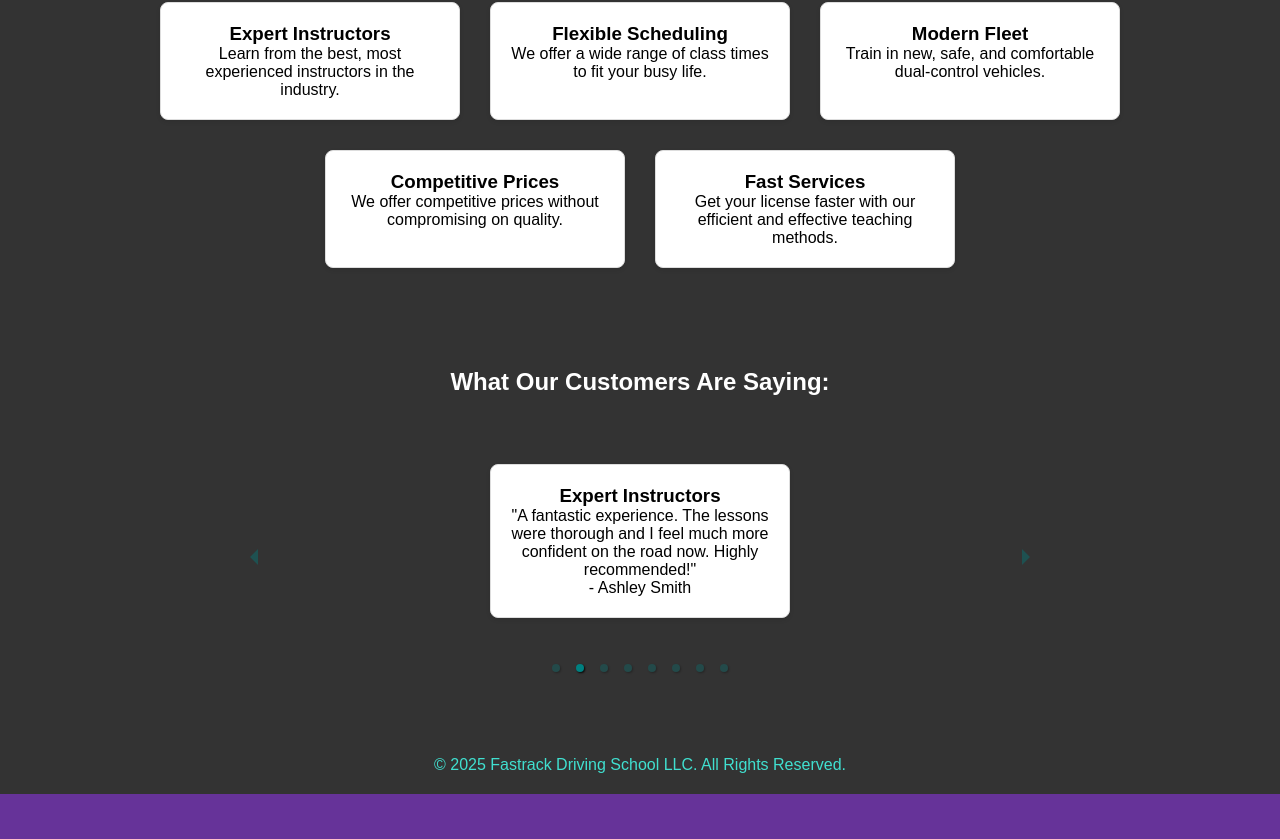
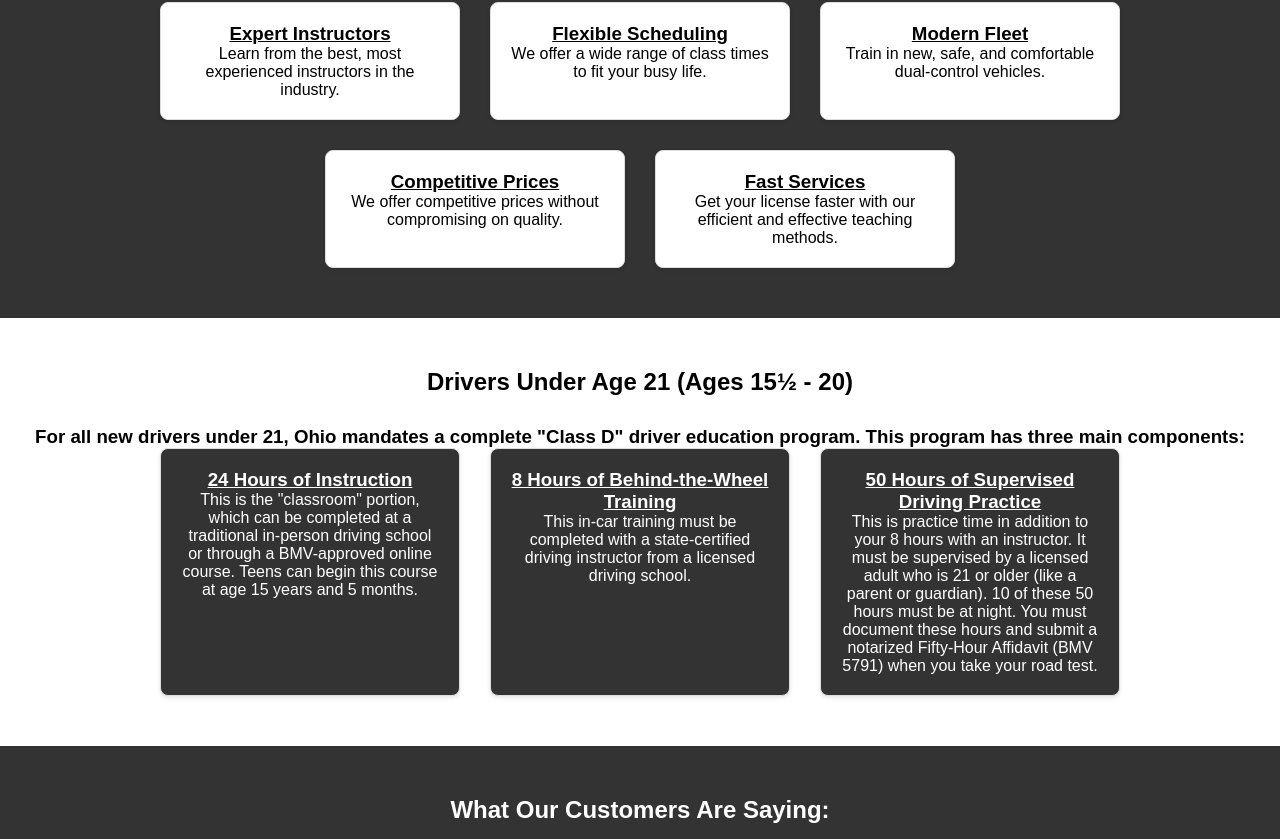
Before and after one commit to cryptocoledotcom/fastrack-drivingschool-website, a React (Create React App) app: page / in a window 1280 px wide. Shown: the part 541-1380 px from the top of the page. Before the commit the page ends 1335 px from the top, so only its background shows below. Built offline with nearby package versions, Linux system fonts and the light colour scheme; no server answers.

Commit message:
added design changes as well as text upgrades to cards and headings, added new section to home.js

```diff
--- a/src/pages/Courses.css
+++ b/src/pages/Courses.css
@@ -6,6 +6,12 @@
 }
 
 .course-info-container h1 {
+  color: var(--white);
+  text-decoration: underline
+}
+
+
+.course-info-container p {
   color: var(--white);
 }
 
@@ -22,6 +28,7 @@
 .features-title {
   color: var(--dark-gray);
   margin-bottom: 30px;
+  text-decoration: underline;
 }
 
 .feature-list {
@@ -38,11 +45,21 @@
   padding: 20px;
   width: 300px;
   box-shadow: 0 2px 4px rgba(0,0,0,0.1);
+  transition: transform 0.2s; /* Add transition for smooth animation */
+}
+
+.feature-card:hover {
+  transform: translateY(-5px); /* Bounce effect on hover */
 }
 
 .feature-card h2 {
   font-size: 1.5rem;
   color: var(--dark-gray);
+  text-decoration: underline;
+}
+
+.feature-card p {
+  color: var(--black);
 }
 
 .course-list-container {
@@ -53,6 +70,7 @@
 
 .courses-title {
     color: var(--white);
+    text-decoration: underline;
 }
 
 .course-list {
@@ -62,6 +80,11 @@
   gap: 30px;
   margin-top: 30px;
 }
+
+.course-list p {
+  color: var(--black);
+}
+
 
 .course-card {
   background: var(--light-gray-1);
@@ -80,6 +103,7 @@
 .course-card h2 {
   font-size: 1.5rem;
   color: var(--dark-gray);
+  text-decoration: underline;
 }
 
 .course-price {
--- a/src/pages/Courses.js
+++ b/src/pages/Courses.js
@@ -22,13 +22,13 @@ function Courses() {
     <>
       <div className="course-info-container">
         <h1>Ohio Driver's Training Made Simple:</h1>
-        <h2>Fastrack Driving School offers state-approved driver's education for new drivers aged 16-21. Our program provides everything you need to meet the Ohio Department of Public Safety requirements and confidently prepare for your licensing exam.</h2>
+        <p>Fastrack Driving School offers state-approved driver's education for new drivers aged 15½-20. Our program provides everything you need to meet the Ohio Department of Public Safety requirements and confidently prepare for your licensing exam.</p>
         <h1>Complete State-Approved Program:</h1>
-        <h2>We provide the full 24 hours of classroom lessons and 8 hours of behind-the-wheel instruction required by the state of Ohio.</h2>
+        <p>We provide the full 24 hours of classroom lessons and 8 hours of behind-the-wheel instruction required by the state of Ohio.</p>
         <h1>Convenient Online Scheduling:</h1>
-        <h2>Manage your in-car lessons with ease. Your online student profile allows you to book driving times, receive real-time updates, and get automated reminders for upcoming appointments.</h2>
+        <p>Manage your in-car lessons with ease. Your online student profile allows you to book driving times, receive real-time updates, and get automated reminders for upcoming appointments.</p>
         <h1>Full Exam Preparation:</h1>
-        <h2>We guide you through every step of the process, ensuring you have the knowledge, skill, and confidence needed to succeed on your exam and become a safe driver.</h2>
+        <p>We guide you through every step of the process, ensuring you have the knowledge, skill, and confidence needed to succeed on your exam and become a safe driver.</p>
       </div>
       <div className="course-list-container">
         <h1 className="courses-title">Our Courses</h1>
--- a/src/pages/Home.css
+++ b/src/pages/Home.css
@@ -50,6 +50,10 @@
   transform: translateY(-5px);
 }
 
+.card h3 {
+  text-decoration: underline;
+}
+
 /* Carousel custom styles */
 .carousel-root {
   max-width: 800px;
@@ -75,3 +79,17 @@
     border-right-color: var(--secondary-color);
     border-left-color: var(--secondary-color);
 }
+
+/* Styles for the new info section */
+.page-section.info-section {
+  background-color: white;
+}
+
+.page-section.info-section h2 {
+  color: black;
+}
+
+.page-section.info-section .card {
+  background-color: var(--dark-gray);
+  color: white;
+}
--- a/src/pages/Home.js
+++ b/src/pages/Home.js
@@ -80,6 +80,26 @@ function Home() {
           </div>
         </div>
       </section>
+
+      <section className="page-section info-section">
+        <h2>Drivers Under Age 21 (Ages 15½ - 20)</h2>
+        <h3>For all new drivers under 21, Ohio mandates a complete "Class D" driver education program. This program has three main components:</h3>
+        <div className="card-container">
+          <div className="card">
+            <h3>24 Hours of Instruction</h3>
+            <p>This is the "classroom" portion, which can be completed at a traditional in-person driving school or through a BMV-approved online course. Teens can begin this course at age 15 years and 5 months.</p>
+          </div>
+          <div className="card">
+            <h3>8 Hours of Behind-the-Wheel Training</h3>
+            <p>This in-car training must be completed with a state-certified driving instructor from a licensed driving school.</p>
+          </div>
+          <div className="card">
+            <h3>50 Hours of Supervised Driving Practice</h3>
+            <p>This is practice time in addition to your 8 hours with an instructor. It must be supervised by a licensed adult who is 21 or older (like a parent or guardian). 10 of these 50 hours must be at night. You must document these hours and submit a notarized Fifty-Hour Affidavit (BMV 5791) when you take your road test.</p>
+          </div>
+        </div>
+      </section>
+
       <section className="page-section">
         <h2>What Our Customers Are Saying:</h2>
         <Carousel
@@ -88,7 +108,7 @@ function Home() {
           showThumbs={false}
           showStatus={false}
           autoPlay={true}
-          interval={5000}
+          interval={3000}
         >
           {testimonials.map((testimonial, index) => (
             <div key={index} className="card">
```
